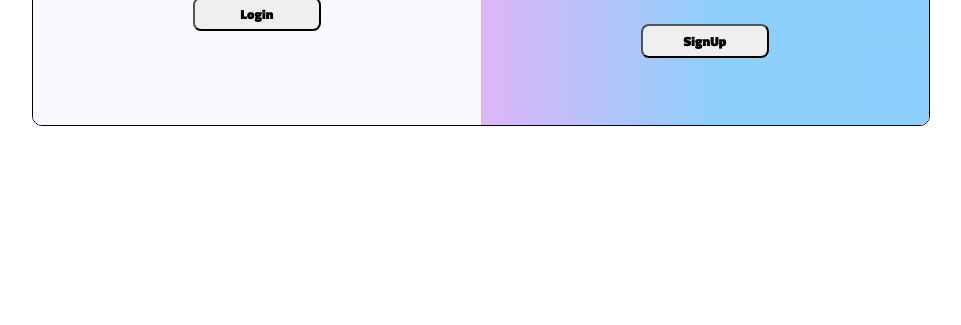
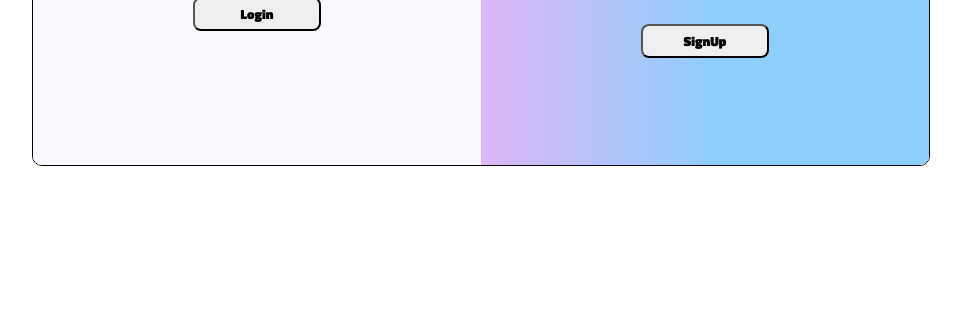
Before and after one commit to os-hi/login-auth, a website built with Vite: page index.html in a window 1280 px wide. Shown: the part 475-800 px from the top of the page, without its empty margins (159-1120 px from the left). Built offline with nearby package versions, Linux system fonts and the light colour scheme.

Commit message:
adjust the container height

```diff
--- a/src/style.css
+++ b/src/style.css
@@ -7,7 +7,7 @@
 
 main{
   width: 70vw;
-  height: 50vh;
+  height: 60vh;
   border: 1px solid black;
   position: absolute;
   top: 50%;
@@ -27,7 +27,7 @@ main{
 }
 .lLoginContainer{
   width: 35vw;
-  height: 50vh;
+  height: 60vh;
   display: flex;
   flex-direction: column;
   align-items: center;
@@ -57,7 +57,7 @@ main{
 }
 .rLoginContainer{
   width: 35vw;
-  height: 50vh;
+  height: 60vh;
   display: flex;
   flex-direction: column;
   align-items: center;
@@ -94,7 +94,7 @@ main{
 }
 .lSignUpContainer{
   width: 35vw;
-  height: 50vh;
+  height: 60vh;
   display: flex;
   flex-direction: column;
   align-items: center;
@@ -119,7 +119,7 @@ main{
 }
 .rSignUpContainer{
   width: 35vw;
-  height: 50vh;
+  height: 60vh;
   display: flex;
   flex-direction: column;
   align-items: center;
```
